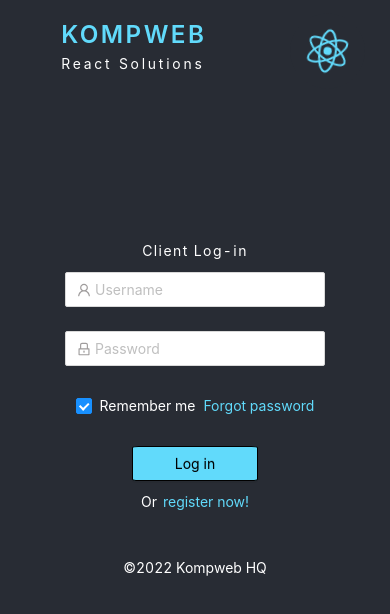
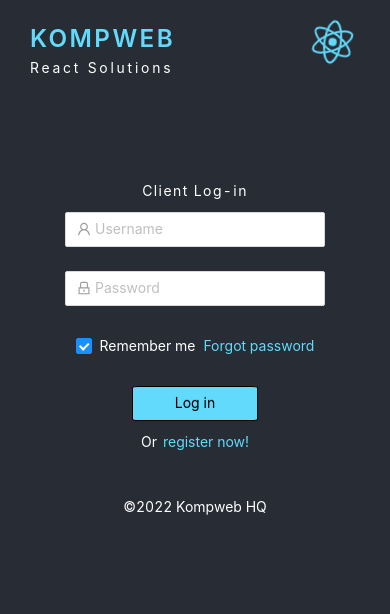
Before and after one commit to Kompweb/Kompweb, a React (Create React App) app in the folder Frontend/: page / in a window 390 px wide. Shown: the top 614 px of the page. Built offline with nearby package versions, Linux system fonts and the light colour scheme; no server answers.

Commit message:
responsive burger-menu

```diff
--- a/Frontend/src/Style.css
+++ b/Frontend/src/Style.css
@@ -5,7 +5,8 @@
 }
 .App {
   text-align: center;
-  margin-top: 200px;
+  margin-top: 120px;
+  /* border: 1px solid red; */
 }
 p {
   color: rgb(255, 255, 255);
@@ -33,7 +34,6 @@
   }
   .react-logo:hover {
     animation: App-logo-spin infinite 5s linear;
-    background-color: red;
   }
 }
 @media (prefers-reduced-motion: no-preference) {
@@ -54,9 +54,8 @@
 .home-header {
   display: flex;
   flex-direction: column;
-  /* justify-content: center; */
-  /* align-items: center; */
 }
+
 .App .ant-btn-primary {
   height: 35px;
   width: 70%;
@@ -185,8 +184,10 @@
 }
 @media screen and (max-width: 500px) {
   .App {
-    margin-top: 160px;
+    margin-top: 80px;
+    /* border: 1px solid green; */
   }
+
   .react-logo {
     display: none;
   }
--- /dev/null
+++ b/Frontend/src/styles/Login.css
@@ -0,0 +1,3 @@
+.login-form {
+  width: auto;
+}
--- a/Frontend/src/styles/navbar.css
+++ b/Frontend/src/styles/navbar.css
@@ -1,9 +1,8 @@
 .navigation {
-  position: relative;
-  display: flex;
-  height: 60px;
+  /* position: relative; */
+  /* display: flex; */
   width: 100%;
-  padding: 1rem 0;
+  padding: 20px 0 0 20px;
 }
 .kompweb a {
   text-decoration: none;
@@ -12,6 +11,7 @@
   font-weight: 600;
   letter-spacing: 0.1em;
   text-transform: uppercase;
+  padding-left: 10px;
 }
 .kompweb a:hover {
   /* font-style: italic; */
@@ -22,6 +22,7 @@
   color: #ffffff;
   letter-spacing: 0.2em;
   font-size: calc(10px + 1vmin);
+  padding-left: 10px;
   /* font-weight: 200; */
 }
 .react {
@@ -39,11 +40,21 @@
 .navigation-menu ul {
   font-size: calc(10px + 1vmin);
 }
+.navigation-menu ul li {
+  /* top: 0; */
+  /* left: 0; */
+  display: flex;
+  /* justify-content: left; */
+  /* text-align: right; */
+  font-size: calc(10px + 1vmin);
+  /* border: 2px solid #61dafb; */
+  margin-right: 0;
+  /* padding: 0; */
+}
 .navigation-menu li {
   list-style-type: none;
-  margin-right: 30px;
   padding: 5px;
-  align-items: right;
+  width: 25%;
   border-bottom: 1px dashed #4f4f4f;
   color: rgb(255, 255, 255);
   text-align: right;
@@ -53,11 +64,14 @@
   border-bottom: 1px dashed #a1a1a1;
 }
 .navigation-menu a {
-  right: 0;
+  /* right: 0; */
+  justify-content: right;
   color: #fff;
   /* font-size: calc(18px + 0.5vmin); */
   /* font-weight: 200; */
   letter-spacing: 0.3em;
+  /* right: 0; */
+  /* border: 1px solid red; */
 }
 .navigation-menu a:hover {
   color: #61dafb;
@@ -65,6 +79,22 @@
   /* letter-spacing: 0.4em; */
 }
 .hamburger {
+  display: none;
+}
+
+/* * * * * MEDIA * * * * * */
+
+@media screen and (max-width: 500px) {
+  .navigation {
+    height: auto;
+    max-height: 300px;
+    /* border: 1px solid red; */
+  }
+  .hamburger {
+    position: absolute;
+    display: block;
+    top: 5%;
+    right: 20px;
     border: 0;
     height: 75px;
     width: 75px;
@@ -73,35 +103,24 @@
     background-color: #282c34;
     cursor: pointer;
     transition: background-color 0.2s ease-in-out;
-  position: absolute;
-  top: 85%;
-  right: 25px;
     transform: translateY(-50%);
-  display: none;
+    /* display: none; */
   }
   .hamburger:hover {
     background-color: rgb(29, 29, 29);
   }
-@media screen and (max-width: 500px) {
-  .hamburger {
-    display: block;
-  }
   .navigation-menu ul {
-    /* display: flex; */
-    /* flex-direction: column; */
-    position: absolute;
-    top: 70px;
-    right: 0;
-    /* width: 10%; */
-    /* height: calc(100vh - 60px); */
-    /* background-color: rgba(255, 255, 255, 0.068); */
-    /* border: 1px solid rgb(110, 110, 110); */
     display: none;
   }
   .navigation-menu li a {
     color: rgb(255, 255, 255);
     font-size: calc(14px + 0.5vmin);
     letter-spacing: 0.2em;
+    justify-content: right;
+    align-items: right;
+    text-align: right;
+    right: 0;
+    left: 0;
   }
   .navigation-menu li a:hover {
     /* background-color: rgb(117, 117, 117); */
@@ -111,9 +130,18 @@
     /* border-bottom: 1px solid rgb(11, 122, 233); */
   }
   .navigation-menu.expanded ul {
+    justify-content: right;
+    /* text-align: right; */
+    /* right: 0; */
     display: block;
-    margin: 14px 0 0 0;
+    margin: 0;
     padding: 2px;
-    /* border: 1px solid rgb(215, 24, 24); */
+    /* height: auto; */
+    /* max-height: 300px; */
+    /* overflow: hidden; */
+    /* border: 1px solid rgb(91, 24, 215); */
+    /* position: relative; */
+    /* top: -30%;
+    transform: translateY(30%); */
   }
 }
```
Lines whose indentation alone changed are shown as unchanged.
